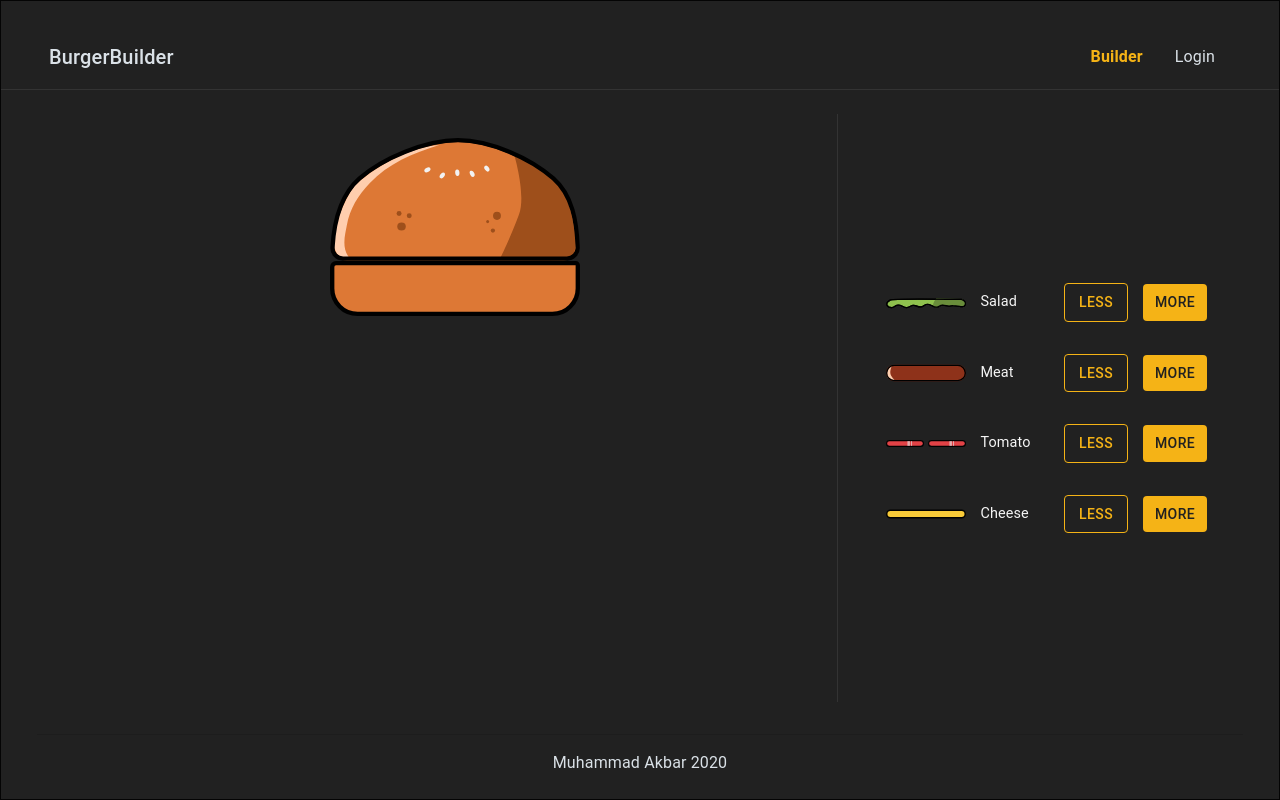
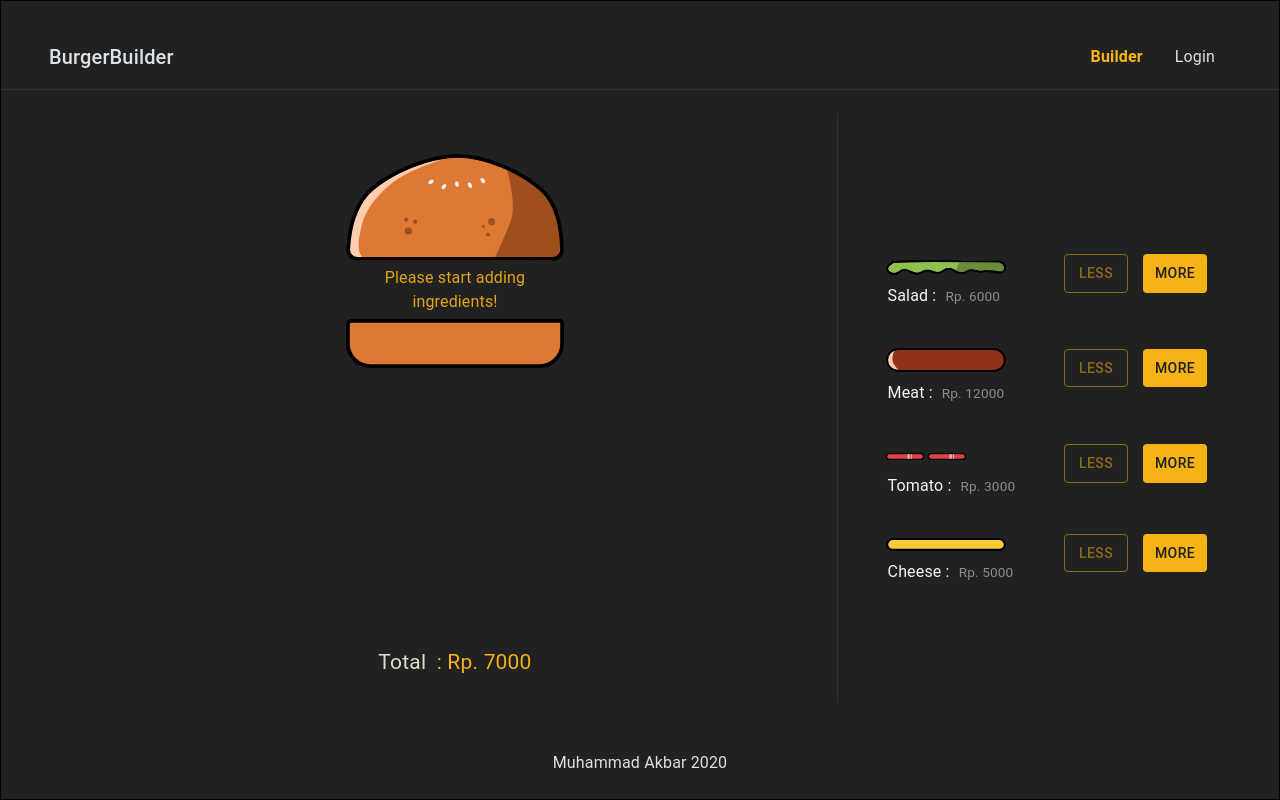
Before and after one commit to MuhammadAkbar11/burger-builder, a React (Create React App) app: page / in a window 1280 px wide. Built offline with nearby package versions, Linux system fonts and the light colour scheme; the HTML template or start-up script is replaced by a standard one.

Commit message:
removing ingredients

```diff
--- a/src/components/Burger/BuildControls/BuildControl.jsx/BuildControl.jsx
+++ b/src/components/Burger/BuildControls/BuildControl.jsx/BuildControl.jsx
@@ -1,28 +1,43 @@
 import React, { Fragment } from "react";
 import PropTypes from "prop-types";
 
-import { Button, makeStyles, styled, Typography } from "@material-ui/core";
+import { Box, Button, makeStyles, styled, Typography } from "@material-ui/core";
 
 const useStyles = makeStyles(theme => ({
   root: {
     display: "flex",
     justifyContent: "space-between",
     alignItems: "center",
-    margin: theme.spacing(2),
+    margin: theme.spacing(1),
+    paddingTop: theme.spacing(1),
     width: "100%",
   },
+
+  labelContent: {
+    display: "flex",
+    flexDirection: "column",
+    justifyContent: "flex-start",
+    flex: 1,
+    paddingTop: theme.spacing(2),
+  },
   label: {
-    // color: "#DAE1E7",
+    textAlign: "left",
+    marginTop: "9px",
+    marginLeft: ".1rem",
+    color: "#f5f5f5",
+    fontSize: "0.9rem",
+  },
+  labelPrice: {
+    marginLeft: "5px",
+    fontSize: "0.85rem",
+    color: "#8C8C8C",
+  },
+  actions: {
     display: "flex",
-    justifyContent: "flex-start",
+    justifyContent: "flex-end",
+    flex: 1,
+  },
 
-    flex: 1,
-    "& span": {
-      marginLeft: ".9rem",
-      color: "#f5f5f5",
-      fontSize: "0.9rem",
-    },
-  },
   marginLeft: {
     marginLeft: "4px",
   },
@@ -50,10 +65,15 @@ const ButtonControlLess = styled(Button)({
     color: "#f2f2f2",
     // backgroundColor: "#70706fea",
   },
-  "&:active, &:focus": {
-    color: "#f2f2f2",
-    backgroundColor: "#f5b316",
+  "&.disabled": {
+    pointerEvents: "auto",
+    cursor: "not-allowed",
+    opacity: "0.5",
   },
+  // "&:active, &:focus": {
+  //   color: "#f2f2f2",
+  //   backgroundColor: "#f5b216c9",
+  // },
 });
 
 const BuildControl = props => {
@@ -71,25 +91,31 @@ const BuildControl = props => {
     </div>
   );
 
-  const icon = <img width="80" src={props.icon} alt="" />;
+  const icon = <img width="120" src={props.icon} alt="" />;
 
   return (
     <div className={className.root}>
-      <div className={className.label}>
-        {/* <Typography component="span">{props.label}</Typography> */}
-
+      <Box className={`${className.labelContent}`}>
         {props.type === "tomato" ? tomatoIcon : icon}
-
-        <Typography component="span">{props.label}</Typography>
-      </div>
-      <div>
-        <ButtonControlLess className="less" color="primary">
+        <div className={className.label}>
+          <Typography component="span">{props.label} : </Typography>
+          <Typography component="small" className={className.labelPrice}>
+            Rp. {props.price}
+          </Typography>{" "}
+        </div>
+      </Box>
+      <Box className={`${className.actions} `}>
+        <ButtonControlLess
+          onClick={props.remove}
+          className={`less ${props.disabled ? "disabled" : ""}`}
+          color="primary"
+        >
           Less
         </ButtonControlLess>
         <ButtonControlAdd color="primary" onClick={props.added}>
           More
         </ButtonControlAdd>
-      </div>
+      </Box>
     </div>
   );
 };
@@ -97,9 +123,11 @@ const BuildControl = props => {
 BuildControl.propTypes = {
   label: PropTypes.string.isRequired,
   icon: PropTypes.string,
+  price: PropTypes.number,
   type: PropTypes.string.isRequired,
   added: PropTypes.func,
   remove: PropTypes.func,
+  disabled: PropTypes.bool,
 };
 
 export default BuildControl;
--- a/src/components/Burger/BuildControls/BuildControls.jsx
+++ b/src/components/Burger/BuildControls/BuildControls.jsx
@@ -14,21 +14,25 @@ const controls = [
     label: "Salad",
     type: "salad",
     img: saladImg,
+    price: 6000,
   },
   {
     label: "Meat",
     type: "meat",
     img: meatImg,
+    price: 12000,
   },
   {
     label: "Tomato",
     type: "tomato",
     img: tomatoImg,
+    price: 3000,
   },
   {
     label: "Cheese",
     type: "cheese",
     img: cheeseImg,
+    price: 5000,
   },
 ];
 
@@ -61,17 +65,16 @@ const BuildControls = props => {
           return (
             <BuildControl
               added={() => props.ingredientAdded(item.type)}
+              remove={() => props.ingredientRemove(item.type)}
               key={`${item.label}${index + 1}`}
               icon={item.img}
               label={item.label}
               type={item.type}
+              price={item.price}
+              disabled={props.disabled[item.type]}
             />
           );
         })}
-        {/* <BuildControl icon={meatImg} label="Meat" />
-        <BuildControl icon={saladImg} label="Salad" />
-        <BuildControl icon={tomatoImg} label="Tomato" />
-        <BuildControl icon={cheeseImg} label="Cheese" /> */}
       </Paper>
     </Container>
   );
@@ -80,6 +83,7 @@ const BuildControls = props => {
 BuildControls.propTypes = {
   ingredientAdded: PropTypes.func,
   ingredientRemove: PropTypes.func,
+  disabled: PropTypes.object,
 };
 
 export default BuildControls;
--- a/src/components/Burger/Burger.jsx
+++ b/src/components/Burger/Burger.jsx
@@ -3,6 +3,7 @@ import BurgerIngredients from "./BurgerIngredients/BurgerIngredients";
 import {
   Box,
   Card,
+  CardContent,
   Container,
   makeStyles,
   Typography,
@@ -41,10 +42,14 @@ const useStyle = makeStyles(theme => ({
 
     margin: "auto",
     position: "relative",
-    height: "max-content",
+    minHeight: "100%",
     boxShadow: "none",
+    display: "flex",
+    flexDirection: "column",
+    justifyContent: "space-between",
+    alignItems: " center",
   },
-  box: {
+  cardContent: {
     [theme.breakpoints.up("lg")]: {
       maxWidth: "35%",
     },
@@ -61,48 +66,62 @@ const useStyle = makeStyles(theme => ({
   },
 
   body1: {
+    color: "#f5b316",
     fontSize: "1rem",
     marginTop: "5px",
     marginBottom: "5px",
     textAlign: "center",
+    opacity: "0.9",
+  },
+  textprice: {
+    fontSize: "1.5em",
+    color: "#DAE1C8",
+    marginTop: "auto",
+    "& .price": {
+      color: "#F5B316",
+      marginLeft: "5px",
+    },
   },
 }));
 
 const Burger = props => {
   const burgerStyles = useStyle();
 
-  const { ingredients } = props;
-  console.log(ingredients);
-  let transformIngredients = Object.keys(ingredients).map(igKey => {
-    return [...Array(ingredients[igKey])]
-      .map((_, i) => {
+  // const { ingredients } = props;
+
+  let transformedIngredients = Object.keys(props.ingredients)
+    .map(igKey => {
+      return [...Array(props.ingredients[igKey])].map((_, i) => {
         return <BurgerIngredients key={igKey + i} type={igKey} />;
-      })
-      .reduce((arr, el) => {
-        return arr.concat(el);
-      }, []);
-  });
+      });
+    })
+    .reduce((arr, el) => {
+      return arr.concat(el);
+    }, []);
 
-  if (transformIngredients.length === 0) {
-    transformIngredients = (
-      <Typography
-        color="error"
-        className={burgerStyles.body1}
-        component="h4"
-        variant="body1"
-      >
+  if (transformedIngredients.length == 0) {
+    console.log("okk");
+    transformedIngredients = (
+      <Typography className={burgerStyles.body1} component="h4" variant="body1">
         Please start adding ingredients!
       </Typography>
     );
   }
 
+  console.log(transformedIngredients.length);
+
   return (
     <Container className={burgerStyles.root}>
       <Card className={burgerStyles.card}>
-        <Box m="auto" className={burgerStyles.box}>
+        <CardContent m="auto" className={burgerStyles.cardContent}>
           <BurgerIngredients type="bread-top" />
-          {transformIngredients}
+          {transformedIngredients}
           <BurgerIngredients type="bread-bottom" />
+        </CardContent>
+        <Box>
+          <Typography className={burgerStyles.textprice}>
+            Total <span className={`price`}> : Rp. {props.totalPrice}</span>
+          </Typography>
         </Box>
       </Card>
     </Container>
--- a/src/containers/BurgerBuilder/BurgerBuilder.jsx
+++ b/src/containers/BurgerBuilder/BurgerBuilder.jsx
@@ -44,10 +44,10 @@ const useStyles = makeStyles(theme => ({
 }));
 
 const INGREDIENT_PRICES = {
-  salad: 0.5,
-  meat: 1.3,
-  cheese: 0.4,
-  tomato: 0.2,
+  salad: 6000,
+  meat: 12000,
+  cheese: 5000,
+  tomato: 3000,
 };
 
 class BurgerBuilder extends Component {
@@ -61,7 +61,7 @@ class BurgerBuilder extends Component {
         tomato: 0,
         cheese: 0,
       },
-      totalPrice: "4",
+      totalPrice: 7000,
     };
   }
 
@@ -72,8 +72,9 @@ class BurgerBuilder extends Component {
       ...this.state.ingredients,
     };
     updatedIngredients[type] = updatedCount;
-    const priceAddition = INGREDIENT_PRICES[type];
-    const oldPrice = this.state.totalPrice;
+    const priceAddition = +INGREDIENT_PRICES[type];
+    const oldPrice = +this.state.totalPrice;
+    //prettier-disabled
     const newPrice = oldPrice + priceAddition;
 
     this.setState({
@@ -83,20 +84,49 @@ class BurgerBuilder extends Component {
   };
 
   removeIngredientHandler = type => {
-    console.log("remove ", type);
+    const oldCount = this.state.ingredients[type];
+    const updatedCount = oldCount - 1;
+    if (oldCount <= 0) {
+      return;
+    }
+    const updatedIngredients = {
+      ...this.state.ingredients,
+    };
+    updatedIngredients[type] = updatedCount;
+    const priceDeduction = +INGREDIENT_PRICES[type];
+    const oldPrice = +this.state.totalPrice;
+    const newPrice = oldPrice - priceDeduction;
+
+    this.setState({
+      totalPrice: newPrice,
+      ingredients: updatedIngredients,
+    });
   };
 
   render() {
     const { ingredients } = this.state;
     const { classes } = this.props;
+
+    const disabledInfo = { ...ingredients };
+    for (const key in disabledInfo) {
+      disabledInfo[key] = disabledInfo[key] <= 0;
+    }
+
     return (
       <Container className={classes.root}>
         <Grid container className={`${classes.container}`}>
           <Grid item md={7} lg={8} className={classes.item}>
-            <Burger ingredients={ingredients} />
+            <Burger
+              ingredients={ingredients}
+              totalPrice={this.state.totalPrice}
+            />
           </Grid>
           <Grid item md={5} lg={4} className={`${classes.item} right`}>
-            <BuildControls ingredientAdded={this.addIngredientHandler} />
+            <BuildControls
+              disabled={disabledInfo}
+              ingredientRemove={this.removeIngredientHandler}
+              ingredientAdded={this.addIngredientHandler}
+            />
           </Grid>
         </Grid>
       </Container>
```
